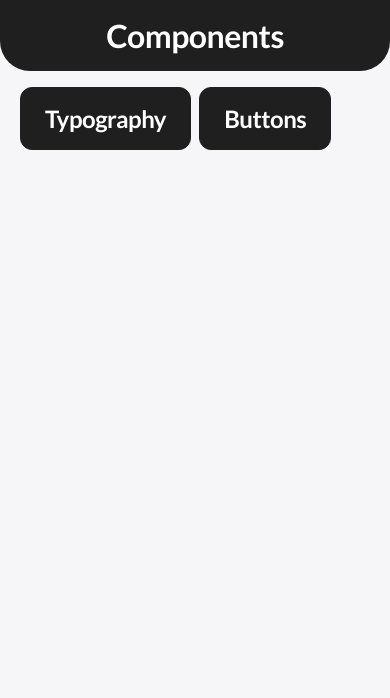
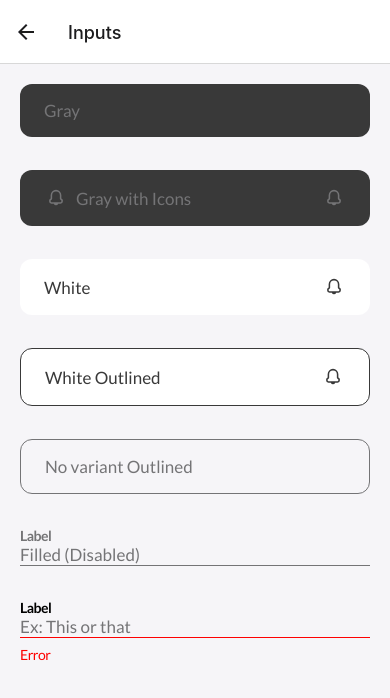
Before and after one commit to daviduzago/budgie, a React Native app: screen /Inputs in a window 390 px wide. Shown: the top 698 px of the page. Built offline with nearby package versions, Linux system fonts and the light colour scheme.

Commit message:
Input component and other changes

```diff
--- a/App.js
+++ b/App.js
@@ -10,6 +10,7 @@ import * as SplashScreen from "expo-splash-screen"
 import Home from "./screens/Home";
 import TypographyScreen from "./screens/components/TypographyScreen";
 import ButtonsScreen from "./screens/components/ButtonsScreen";
+import InputsScreen from "./screens/components/InputsScreen";
 import {StatusBar} from "expo-status-bar";
 
 SplashScreen.preventAutoHideAsync()
@@ -46,6 +47,7 @@ export default function App() {
                     />
                     <Stack.Screen name="Typography" component={TypographyScreen} />
                     <Stack.Screen name="Buttons" component={ButtonsScreen} />
+                    <Stack.Screen name="Inputs" component={InputsScreen} />
                 </Stack.Navigator>
             </NavigationContainer>
             <StatusBar style="auto" />
--- a/components/Icon/Index.js
+++ b/components/Icon/Index.js
@@ -32,6 +32,7 @@ const ourIcons = {
         </SvgIcon>
     ),
 }
+
 
 function SvgIcon(props) {
     const {size = 24, svgWidth = 24, svgHeight = 24} = props
--- /dev/null
+++ b/components/Input.js
@@ -0,0 +1,83 @@
+import React from "react";
+import {TextInput, View} from "react-native";
+import colors from "../utils/colors";
+import Icon from "../components/Icon/Index"
+import Spacer from "../utils/Spacer";
+import Typography from "../components/Typography";
+
+export default function Input(props) {
+    const {variant, icon, help, error, disabled, autoFocus, style, outlined} = props;
+    const ref = React.useRef();
+    const useRef = props.passRef || ref;
+
+    let color = props.color || colors.gray3
+
+    let setProps = {...props}
+
+    let addStyles = {...style}
+
+    switch (variant) {
+        case "gray":
+            addStyles = {
+                backgroundColor: colors.gray4,
+                color: colors.gray3,
+            }
+            color = colors.gray3
+            break
+        case "white":
+            addStyles = {
+                backgroundColor: colors.white,
+                color: colors.gray4,
+            }
+            color = colors.gray4
+            break
+        default:
+            break
+    }
+
+    function handleTextChange(text) {
+        if (props.onChangeText) props.onChangeText(text)
+        if (props.setValue) props.setValue(text)
+    }
+
+    React.useEffect(() => {
+        if (autoFocus && useRef.current) {
+            useRef.current.focus();
+            if (props.onFocus) props.onFocus()
+        }
+    }, [])
+
+    return (
+        <View style={{
+            flex: props.style?.flex || null,
+        }}>
+            <View style={[addStyles, {
+                width: "100%",
+                borderRadius: 12,
+                paddingVertical: 16,
+                paddingHorizontal: 24,
+                flexDirection: "row",
+                alignItems: "center",
+                borderWidth: (outlined || error) ? 1 : 0,
+                borderColor: error ? colors.danger : outlined ? color : "transparent",
+            }]}>
+                {icon && <><Icon name={icon} color={color || colors.gray3} /><Spacer /></>}
+                <TextInput
+                    {...setProps}
+                    ref={useRef}
+                    placeholderTextColor={props.placeholderTextColor || color || colors.gray3}
+                    onChangeText={handleTextChange}
+                    style={{
+                        color: color || colors.gray3,
+                        fontSize: 17,
+                        fontFamily: "Lato Regular",
+                        flex: 1,
+                    }}
+                />
+                {help && <Icon name={"bell"} color={color || colors.gray3} />}
+            </View>
+            <Spacer />
+            <Typography style={{marginLeft: 8}} error variant="small">{error || " "}</Typography>
+        </View>
+    )
+}
--- /dev/null
+++ b/components/InputAbs.js
@@ -0,0 +1,76 @@
+import React from "react";
+import {Pressable, TextInput, View} from "react-native";
+import colors from "../utils/colors";
+import Icon from "./Icon/Index"
+import Spacer from "../utils/Spacer";
+import Typography from "./Typography";
+
+export default function InputAbs(props) {
+    const {error, disabled, autoFocus, style} = props;
+    const [clearButton, setClearButton] = React.useState(false);
+    const ref = React.useRef();
+    const useRef = props.passRef || ref;
+
+    let color = props.color || colors.gray3
+
+    let setProps = {...props}
+
+    let addStyles = {...style}
+
+    function handleTextChange(text) {
+        if (props.onChangeText) props.onChangeText(text)
+        if (props.setValue) props.setValue(text)
+
+        if (text.length > 0) setClearButton(true)
+        if (text.length === 0) setClearButton(false)
+    }
+
+    function clearInput() {
+        useRef.current.blur()
+        if (props.setValue) props.setValue("")
+        if (props.onChangeText) props.onChangeText("")
+        if (useRef.current) useRef.current.clear()
+        setClearButton(false)
+        console.log("clearInput")
+    }
+
+    React.useEffect(() => {
+        if (autoFocus && useRef.current) {
+            useRef.current.focus();
+            if (props.onFocus) props.onFocus()
+        }
+    }, [])
+
+    return (
+        <View style={{
+            flex: props.style?.flex || null,
+        }}>
+            <Typography color={disabled ? colors.gray3 : colors.black} variant={"small"} medium>Label</Typography>
+            <View style={[addStyles, {
+                width: "100%",
+                flexDirection: "row",
+                alignItems: "center",
+                borderBottomWidth: 1,
+                borderColor: disabled ? colors.gray3 : error ? colors.danger : color,
+                backgroundColor: "transparent",
+            }]}>
+                <TextInput
+                    {...setProps}
+                    ref={useRef}
+                    editable={!disabled}
+                    placeholderTextColor={props.placeholderTextColor || color || colors.gray3}
+                    onChangeText={handleTextChange}
+                    style={{
+                        color: colors.black,
+                        fontSize: 17,
+                        fontFamily: "Lato Regular",
+                        flex: 1,
+                    }}
+                />
+                {clearButton && !disabled && <Pressable onPress={clearInput}><Icon name={"bell"} color={color || colors.gray3} /></Pressable>}
+            </View>
+            <Spacer />
+            <Typography error variant="small">{disabled ? " " : error || " "}</Typography>
+        </View>
+    )
+}
--- a/screens/Home.js
+++ b/screens/Home.js
@@ -17,6 +17,7 @@ function Home({navigation}) {
             <View style={styles.body}>
                 <Button title={"Typography"} onPress={() => navigation.navigate(ROUTES.TYPOGRAPHY)} />
                 <Button title={"Buttons"} onPress={() => navigation.navigate(ROUTES.BUTTONS)} />
+                <Button title={"Inputs"} onPress={() => navigation.navigate(ROUTES.INPUTS)} />
             </View>
         </Wrapper>
     );
--- /dev/null
+++ b/screens/components/InputsScreen.js
@@ -0,0 +1,29 @@
+import {View} from "react-native";
+import Wrapper from "../../components/ui/wrapper";
+import Spacer from "../../utils/Spacer"
+import Input from "../../components/Input"
+import InputAbs from "../../components/InputAbs"
+
+function InputsScreen() {
+    return (
+        <Wrapper hasTopNav>
+            <View style={{flex: 1, padding: 20, width: "100%"}}>
+                <Input placeholder={"Gray"} variant="gray" />
+                <Spacer />
+                <Input help icon={"bell"} placeholder={"Gray with Icons"} variant="gray" />
+                <Spacer />
+                <Input help placeholder={"White"} variant="white" />
+                <Spacer />
+                <Input outlined help placeholder={"White Outlined"} variant="white" />
+                <Spacer />
+                <Input outlined placeholder={"No variant Outlined"} />
+                <Spacer />
+                <InputAbs disabled error="Error" placeholder="Filled (Disabled)" />
+                <Spacer />
+                <InputAbs error="Error" placeholder="Ex: This or that" />
+            </View>
+        </Wrapper>
+    );
+}
+
+export default InputsScreen;
--- a/screens/components/TypographyScreen.js
+++ b/screens/components/TypographyScreen.js
@@ -1,3 +1,4 @@
+import {View} from "react-native";
 import Typography from "../../components/Typography";
 import Wrapper from "../../components/ui/wrapper";
 import Spacer from "../../utils/Spacer"
@@ -5,6 +6,7 @@ import Spacer from "../../utils/Spacer"
 function TypographyScreen() {
     return (
         <Wrapper hasTopNav>
+            <View style={{flex: 1, padding: 20}}>
                 <Typography variant={"display"}>Display</Typography>
                 <Spacer />
                 <Typography variant={"heading1"}>heading1</Typography>
@@ -16,6 +18,7 @@ function TypographyScreen() {
                 <Typography variant={"body"}>body</Typography>
                 <Spacer />
                 <Typography variant={"extraSmall"}>extraSmall</Typography>
+            </View>
         </Wrapper>
     );
 }
--- a/utils/colors.js
+++ b/utils/colors.js
@@ -3,9 +3,9 @@ export default {
     black: "#000000",
     white: "#ffffff",
     grayBg: "#F6F5F8",
-    gray2: "#D7D7D7",
-    gray3: "#747476",
-    gray4: "#393939",
+    gray2: "#D7D7D7", //text gray light
+    gray3: "#747476", // text gray
+    gray4: "#393939", //Input
     grayPrimary: "#1f1f1f",
     accent: "#CEFE01",
     yellow: "#FEC601",
```
Also changed, not shown: utils/format.js (added, +77 -0 lines). Lines whose indentation alone changed are shown as unchanged.
